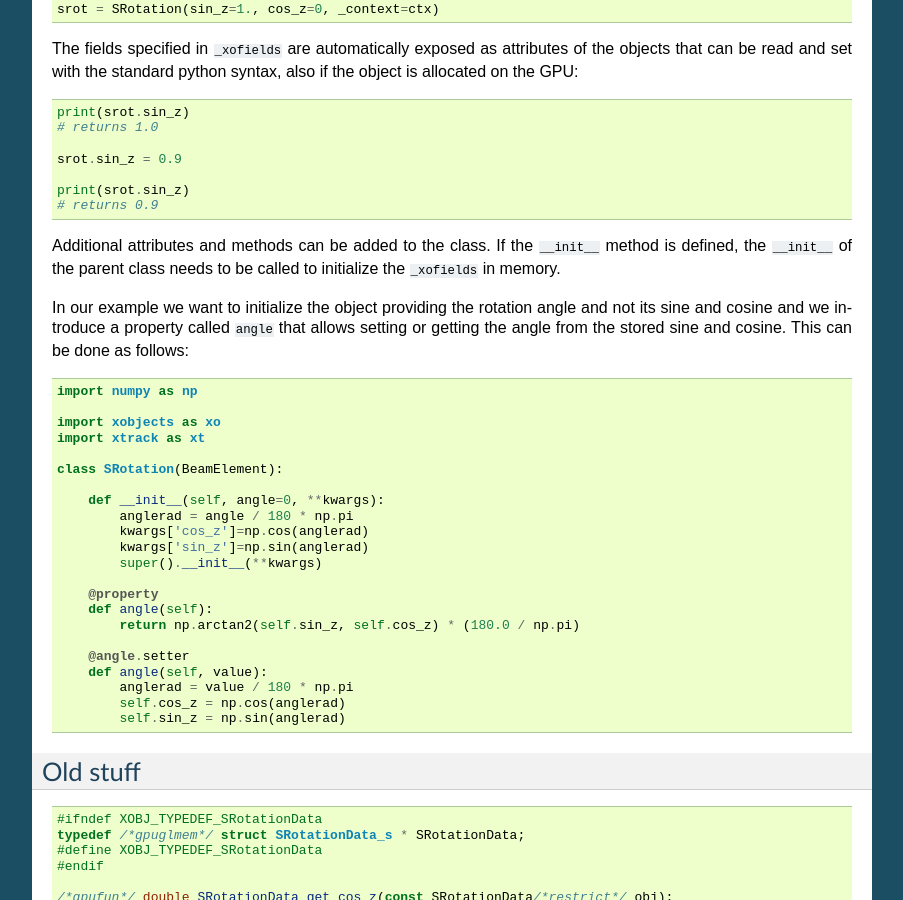
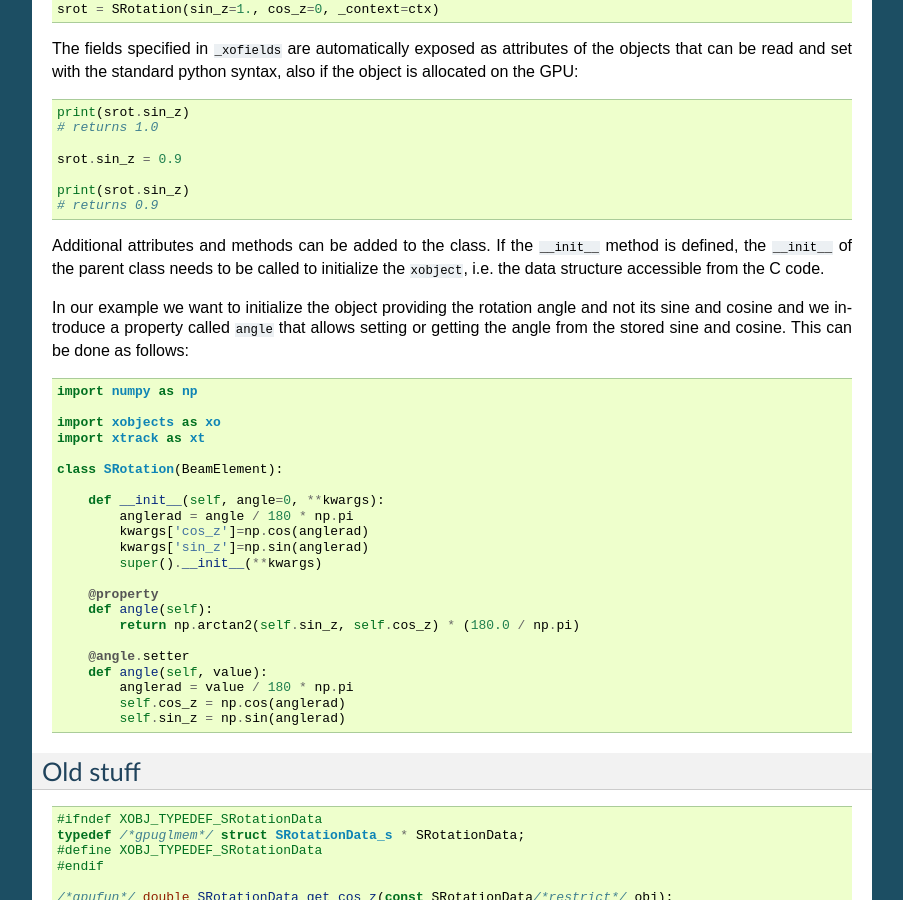
Before and after one commit to xsuite/xsuite, a Sphinx documentation site: the page built from docs/newbeamelement.rst, in a window 1280 px wide and 900 px high, scrolled down 840 px. Shown: the whole window, without its empty margins (198-1101 px from the left). Built offline with Sphinx 7.4.7, drawn with Linux system fonts in a browser that asks for light colours.

Commit message:
Quick push

```diff
--- a/docs/newbeamelement.rst
+++ b/docs/newbeamelement.rst
@@ -61,8 +61,7 @@ The fields specified in ``_xofields`` are automatically exposed as attributes of
     # returns 0.9
 
 
-
-Additional attributes and methods can be added to the class. If the ``__init__`` method is defined, the ``__init__`` of the parent class needs to be called to initialize the ``_xofields`` in memory.
+Additional attributes and methods can be added to the class. If the ``__init__`` method is defined, the ``__init__`` of the parent class needs to be called to initialize the ``xobject``, i.e. the data structure accessible from the C code.
 
 In our example we want to initialize the object providing the rotation angle and not its sine and cosine and we introduce a property called ``angle`` that allows setting or getting the angle from the stored sine and cosine. This can be done as follows:
 
```
